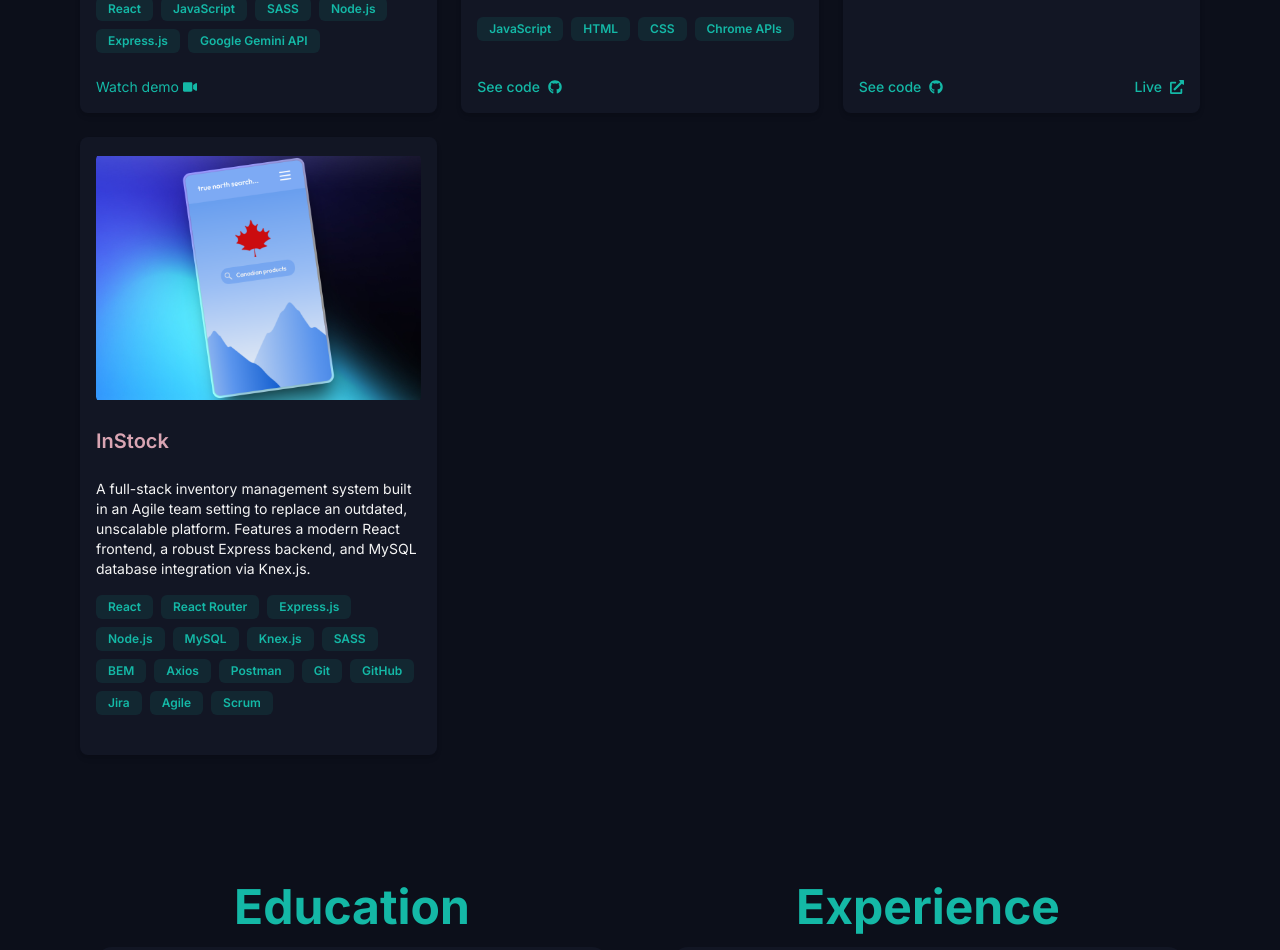
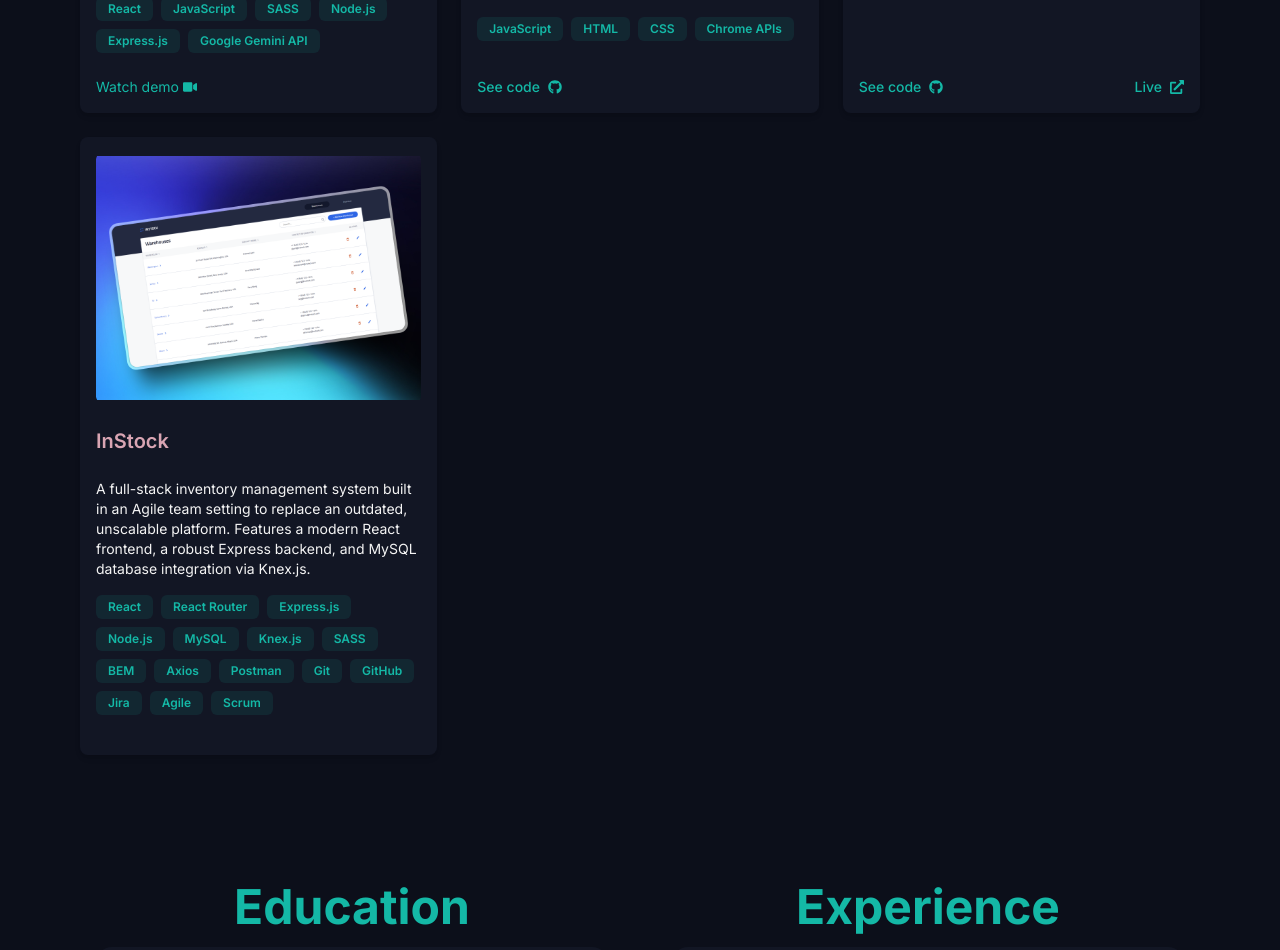
Before and after one commit to dpurkays/portfolio, a Next.js app: page / in a window 1280 px wide. Shown: the part 2658-3608 px from the top of the page. Built offline with nearby package versions, Linux system fonts and the light colour scheme.

Commit message:
Add main screenshot & edit description

```diff
--- a/src/app/components/ProjectDetailsSection.tsx
+++ b/src/app/components/ProjectDetailsSection.tsx
@@ -37,7 +37,7 @@ function ProjectDetailsSection({ title, cards }: ProjectDetailsSectionProps) {
             },
           },
         }}
-        className="flex flex-col md:flex-row gap-6 w-full"
+        className="flex flex-col md:flex-row gap-6 w-full whitespace-pre-line"
       >
         {cards.map((card, index) => (
           <ContentCard key={index} {...card} />
--- a/src/constants/ProjectList.ts
+++ b/src/constants/ProjectList.ts
@@ -150,11 +150,11 @@ export const projectList: Project[] = [
     title: "InStock",
     description:
       "A full-stack inventory management system built in an Agile team setting to replace an outdated, unscalable platform. Features a modern React frontend, a robust Express backend, and MySQL database integration via Knex.js.",
-    image: "/images/true-north-search.png",
+    image: "/images/instock.png",
     challenge:
       "The client’s legacy inventory management system was not scalable and performed poorly under heavy traffic. The task was to build a modern, full-stack replacement capable of handling real-world demands while following Agile development practices.",
     solution:
-      "We replaced the legacy system with a modern, full-stack web application designed for scalability and maintainability. The backend was developed with Express.js and MySQL (via Knex.js) to deliver secure and efficient API endpoints, while the frontend was built in React with a responsive layout closely matching Figma mockups. My contributions included developing multiple backend API endpoints for inventory and warehouse management, implementing three validated React forms for adding and editing inventory items, creating dynamic routing and navigation for a seamless user experience, leading team discussions and sprint meetings to align development efforts, conducting a code review process for over 25 pull requests to uphold high-quality standards, and performing bug fixes and performance optimizations prior to final delivery.",
+      "We replaced the legacy system with a modern, full-stack web application designed for scalability and maintainability. The backend was developed with Express.js and MySQL (via Knex.js) to deliver secure and efficient API endpoints, while the frontend was built in React with a responsive layout closely matching Figma mockups. \n \n My contributions included developing multiple backend API endpoints for inventory and warehouse management, implementing three validated React forms for adding and editing inventory items, creating dynamic routing and navigation for a seamless user experience, leading team discussions and sprint meetings to align development efforts, conducting a code review process for over 25 pull requests to uphold high-quality standards, and performing bug fixes and performance optimizations prior to final delivery.",
     techStack: [
       "React",
       "React Router",
@@ -181,7 +181,12 @@ export const projectList: Project[] = [
       "Search and filter inventory by product name, category, or warehouse",
       "Responsive design",
     ],
-    // screenshots: ["/images/instock1.png", "/images/instock2.png"],
+    screenshots: [
+      "/images/instock-screenshots/instock1.png",
+      "/images/instock-screenshots/instock2.png",
+      "/images/instock-screenshots/instock3.png",
+      "/images/instock-screenshots/instock4.png",
+    ],
     obstacles:
       "Coordinating task dependencies within sprints and ensuring smooth integration between frontend and backend components. Managing merge conflicts during rapid development and aligning implementation with detailed Figma mockups.",
     learnings:
```
Also changed, not shown: public/images/instock.png (added), 1 other file (tests, documents, lock files or other folders).
